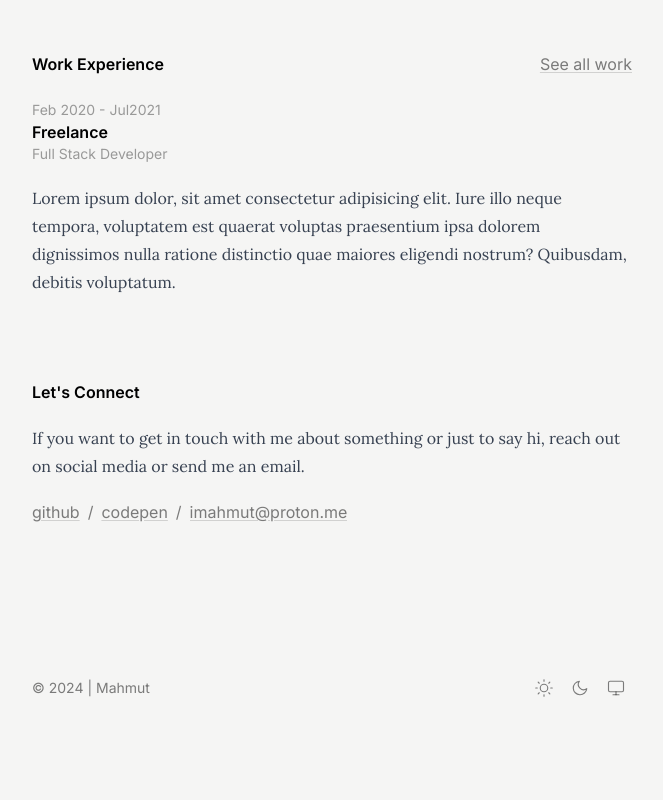
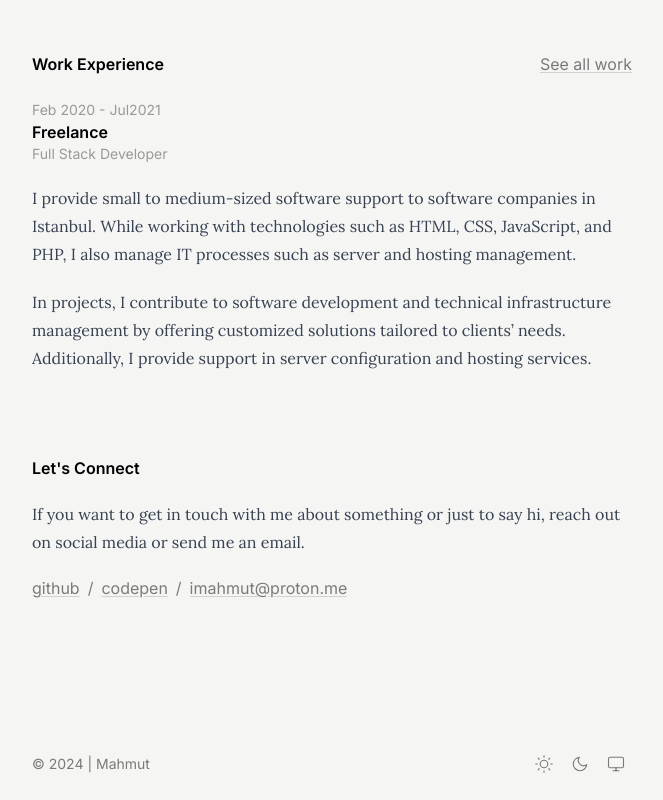
Before and after one commit to mahmut-a/imahmut, an Astro site: page / in a window 1280 px wide. Shown: the part 1508-2308 px from the top of the page, without its empty margins (308-971 px from the left). Before the commit the page ends 2232 px from the top, so only its background shows below. Built offline with nearby package versions, Linux system fonts and the light colour scheme; Astro itself is replaced by a stand-in of ours; some packages are replaced by stand-ins of ours; a web font is replaced by a local one.

Commit message:
Work Update

```diff
--- a/src/content/work/freelance.md
+++ b/src/content/work/freelance.md
@@ -5,4 +5,6 @@ dateStart: "02/16/2020"
 dateEnd: "07/01/2021"
 ---
 
-Lorem ipsum dolor, sit amet consectetur adipisicing elit. Iure illo neque tempora, voluptatem est quaerat voluptas praesentium ipsa dolorem dignissimos nulla ratione distinctio quae maiores eligendi nostrum? Quibusdam, debitis voluptatum.
+I provide small to medium-sized software support to software companies in Istanbul. While working with technologies such as HTML, CSS, JavaScript, and PHP, I also manage IT processes such as server and hosting management.
+
+In projects, I contribute to software development and technical infrastructure management by offering customized solutions tailored to clients' needs. Additionally, I provide support in server configuration and hosting services.
```
